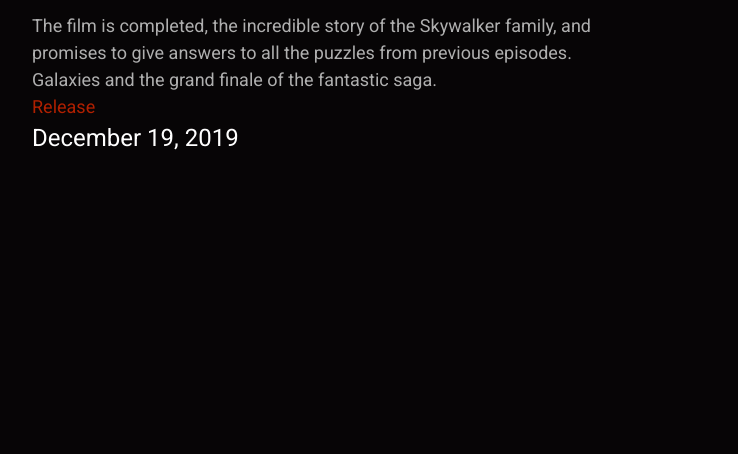
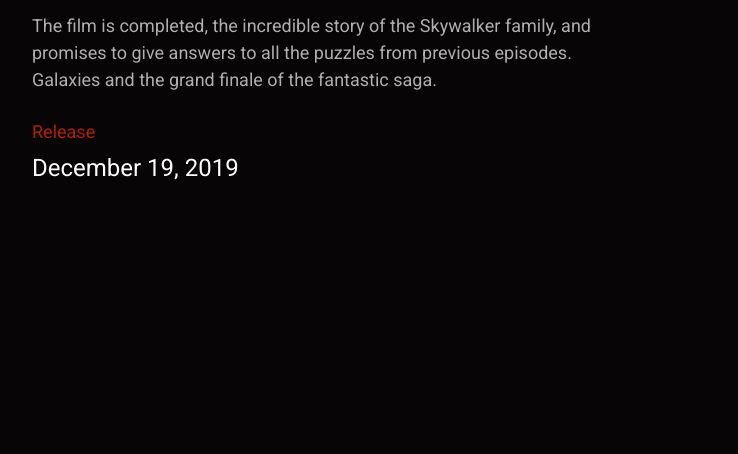
Before and after one commit to smeshchankin/slicing-star-wars, a plain HTML site: page index.html in a window 1280 px wide. Shown: the part 346-800 px from the top of the page, without its empty margins (78-816 px from the left). Drawn offline with Linux system fonts and the light colour scheme; a web font is replaced by a local one.

Commit message:
[SW-005][FIX] Landing / main / hero / release position

```diff
--- a/css/style.css
+++ b/css/style.css
@@ -67,12 +67,15 @@ body {
     color: #AFAFAF;
 }
 .hero__release {
+    margin-top: 25px;
     display: block;
     font-size: 18px;
     line-height: 150%;
     color: #B02000;
 }
 .hero__date {
+    margin-top: 5px;
+    margin-bottom: 45px;
     display: block;
     font-size: 24px;
     line-height: 150%;
```
